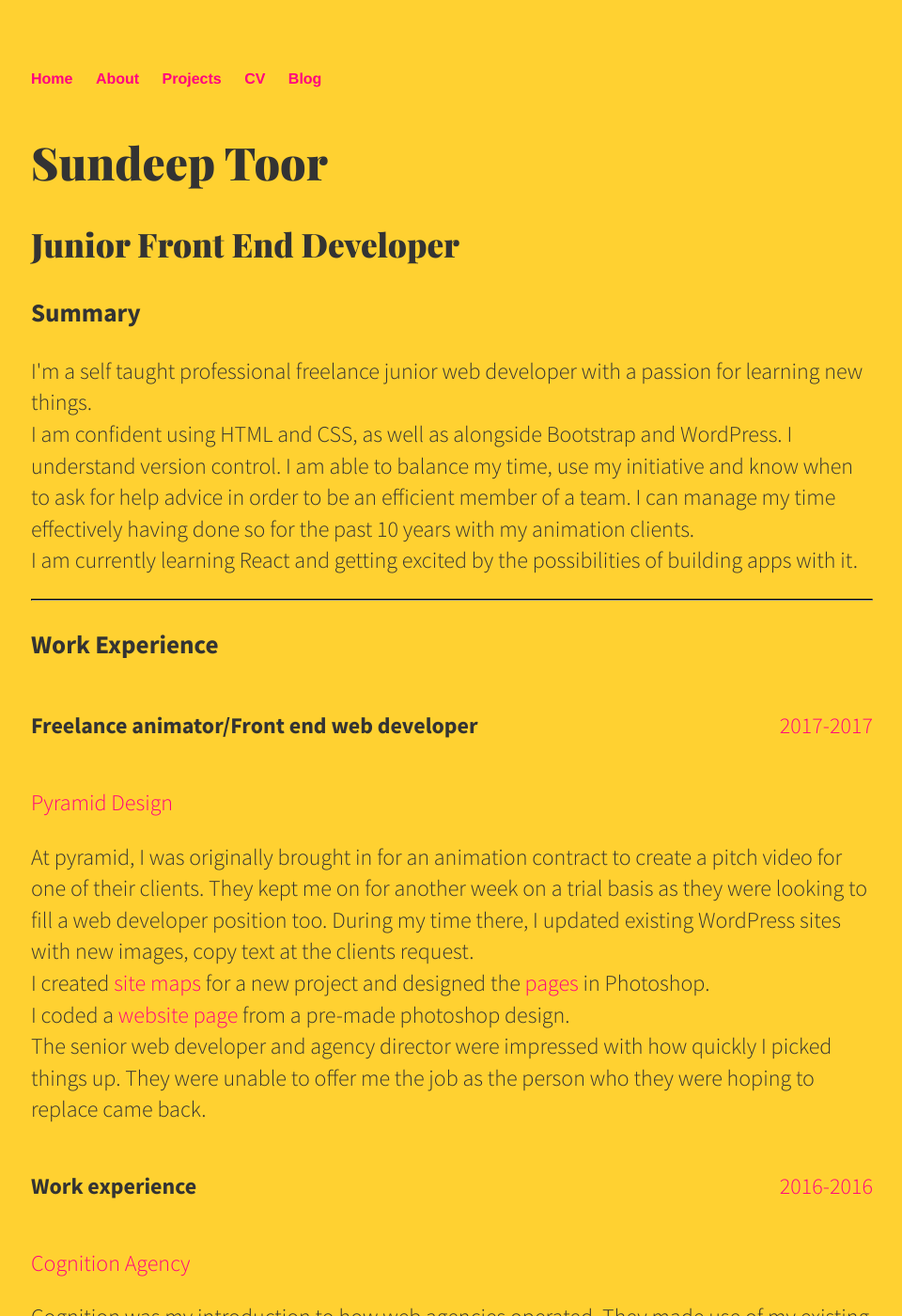
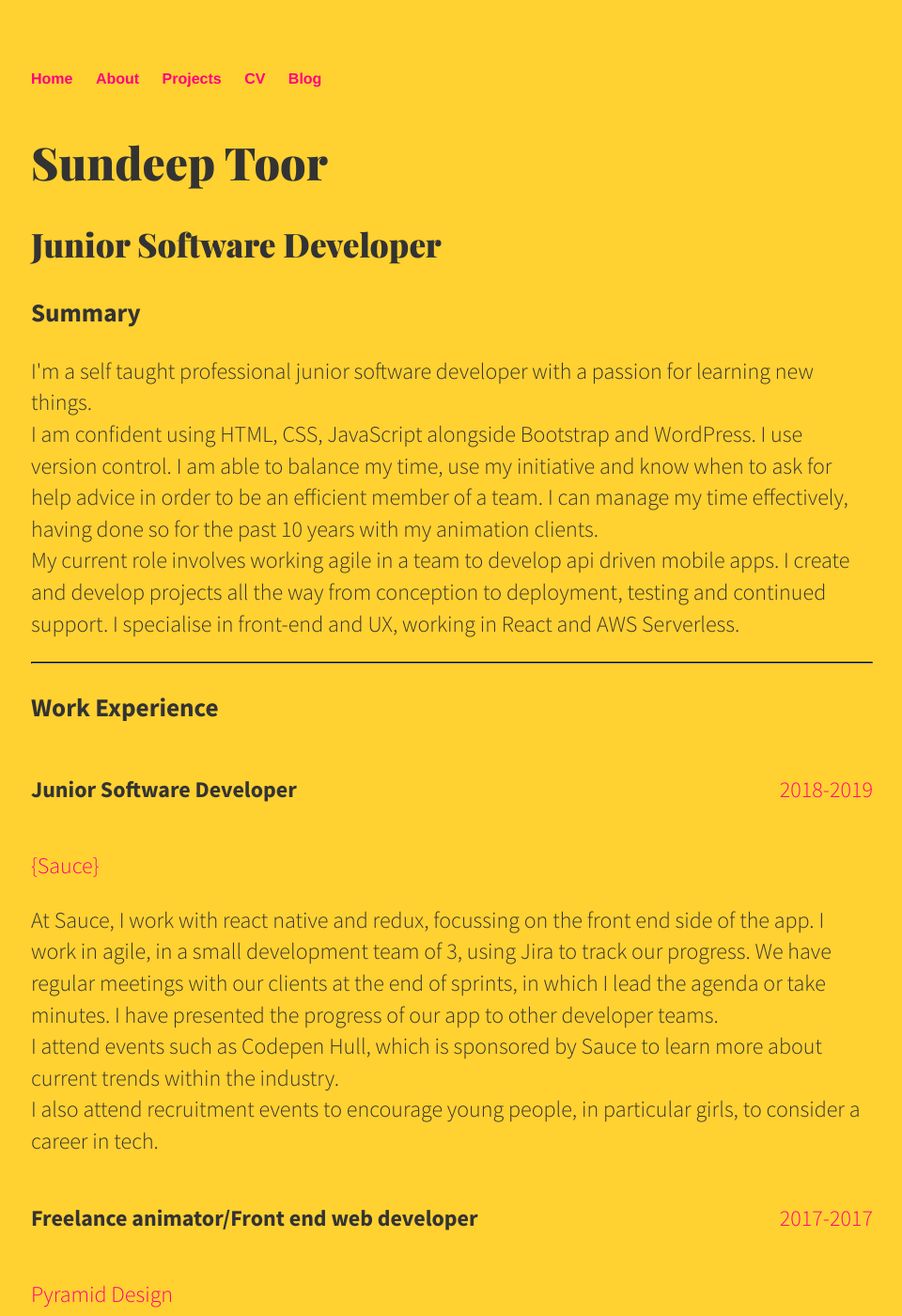
Before and after one commit to SundeepToor/sundeeptoor.github.io, a Jekyll site: the page built from cv/index.html, in a window 1280 px wide and 1400 px high. Shown: the whole window at 94% size, without its empty margins (159-1119 px from the left). Built offline with Jekyll 4.4.1, drawn with Linux system fonts in a browser that asks for light colours; some of the changed text lies outside the part shown.

Commit message:
Update index.html

```diff
--- a/cv/index.html
+++ b/cv/index.html
@@ -4,16 +4,26 @@ title: Sundeep Toor, Github Playground
 ---
 <div class="cv">
   <h1>Sundeep Toor</h1>
-<h2>Junior Front End Developer</h2>
+<h2>Junior Software Developer</h2>
 
 <h3>Summary</h3>
-<p>I'm a self taught professional freelance junior web developer with a passion for learning new things. <br>
+<p>I'm a self taught professional junior software developer with a passion for learning new things.<br>
 
-I am confident using HTML and CSS, as well as alongside Bootstrap and WordPress. I understand version control. I am able to balance my time, use my initiative and know when to ask for help advice in order to be an efficient member of a team. I can manage my time effectively having done so for the past 10 years with my animation clients.</br>
+I am confident using HTML, CSS, JavaScript alongside Bootstrap and WordPress. I use version control. I am able to balance my time, use my initiative and know when to ask for help advice in order to be an efficient member of a team. I can manage my time effectively, having done so for the past 10 years with my animation clients.</br>
 
-I am currently learning React and getting excited by the possibilities of building apps with it.</p>
+My current role involves working agile in a team to develop api driven mobile apps. I create and develop projects all the way from conception to deployment, testing and continued support.
+I specialise in front-end and UX, working in React and AWS Serverless.</p>
 <hr>
 <h3>Work Experience</h3>
+
+<div class="job-header">
+<p class="job-title">Junior Software Developer</p>
+<p class="date">2018-2019</p>
+</div>
+<p class="place"><a href="https://www.wearesauce.io/" target="_blank">{Sauce}</a></p>
+<p>At Sauce, I work with react native and redux, focussing on the front end side of the app. I work in agile, in a small development team of 3, using Jira to track our progress. We have regular meetings with our clients at the end of sprints, in which I lead the agenda or take minutes. I have presented the progress of our app to other developer teams.<br>
+I attend events such as Codepen Hull, which is sponsored by Sauce to learn more about current trends within the industry.<br>
+I also attend recruitment events to encourage young people, in particular girls, to consider a career in tech.</p>
 
 <div class="job-header">
 <p class="job-title">Freelance animator/Front end web developer</p>
@@ -71,7 +81,7 @@ The senior web developer and agency director were impressed with how quickly I p
 <div class="skillcontainer">
   <div class="skills css">70%</div>
 </div>
-<p>Comfortable using Flexbox and CSS Grid. Always trying to improve my knowledge,  especially the animation side to improve user experience. Looking to add more CSS3 tricks to my <a href="http://idlehouse.prolificpolymath.com/" target="_blank">Idle House Animation Collective</a> website.</p>
+<p>Comfortable using Flexbox and CSS Grid. Always trying to improve my knowledge,  especially the animation side to improve user experience.</p>
 
 <p>JavaScript</p>
 <div class="skillcontainer">
@@ -95,13 +105,13 @@ The senior web developer and agency director were impressed with how quickly I p
 <div class="skillcontainer">
   <div class="skills wordpress">70%</div>
 </div>
-<p>Confident working with <a href="https://2smokingpencils.prolificpolymath.com/" target="_blank">WordPress</a>. I would like to get more confident to try and build my own plugins.</p>
+<p>Confident working with WordPress. I would like to get more confident to try and build my own plugins.</p>
 
 <p>Bootstrap 3</p>
 <div class="skillcontainer">
   <div class="skills bootstrap">80%</div>
 </div>
-<p>Confident with Bootstrap 3. I haven't had a need to use the new Bootstrap 4 components yet. <a href="http://fmp.prolificpolymath.com/" target="_blank">Female music producers</a> site uses Bootstrap, but I would like to recreate the website using flexbox and css grid before converting to WordPress.</p>
+<p>Confident with Bootstrap 3.</p>
 
 <p>jQuery</p>
 <div class="skillcontainer">
@@ -113,30 +123,42 @@ The senior web developer and agency director were impressed with how quickly I p
 <div class="skillcontainer">
   <div class="skills resweb">80%</div>
 </div>
-<p>I am confident using screen media queries, Bootstrap, Flexbox and CSS Grid. I have used screen media queries and Bootstrap on my <a href="http://illustratedoptimism.com/" target="_blank">Illustrated Optimism</a> WordPress theme.</p>
+<p>I am confident using screen media queries, Bootstrap, Flexbox and CSS Grid.</p>
 
 <p>SaSS</p>
 <div class="skillcontainer">
   <div class="skills sass">60%</div>
 </div>
-<p>I have used SaSS to write CSS on quite a few projects. I'm hoping to design bigger projects soon where I can really take advantage of it.</p>
+<p>I have used SaSS to write CSS on quite a few projects.</p>
 
 <p>version control (git)</p>
 <div class="skillcontainer">
   <div class="skills git">50%</div>
 </div>
-<p>Use it when using Github.</p>
+<p>Use it with BitBucket and SourceTree</p>
 
 <p>Tachyons CSS Toolkit</p>
 <div class="skillcontainer">
   <div class="skills tachyons">50%</div>
 </div>
-<p>I'm relatively new to Tachyons but I prefer it over Bootstrap because of it's ease of use and fast loading file size. I'm hoping to use it more in future web projects.</p>
+<p>I'm relatively new to Tachyons but I prefer it over Bootstrap because of it's ease of use and fast loading file size.</p>
 
 <p>React</p>
 <div class="skillcontainer">
-  <div class="skills react">10%</div>
+  <div class="skills react">30%</div>
 </div>
-<p>I am new to React, but I hope to be confident using it to build all future work by the end of the year.</p>
+<p>Briefly looked into building React web apps before moving onto React Native apps</p>
+
+<p>React Native</p>
+<div class="skillcontainer">
+  <div class="skills react">40%</div>
+</div>
+<p>Currently enjoying building my first professional web application using React Native.</p>
+
+<p>Redux</p>
+<div class="skillcontainer">
+  <div class="skills react">30%</div>
+</div>
+<p>The app that I am working on uses Redux to a certain extent, but I would like to get more confident at using it on another project soon.</p>
 
 </div>
```
